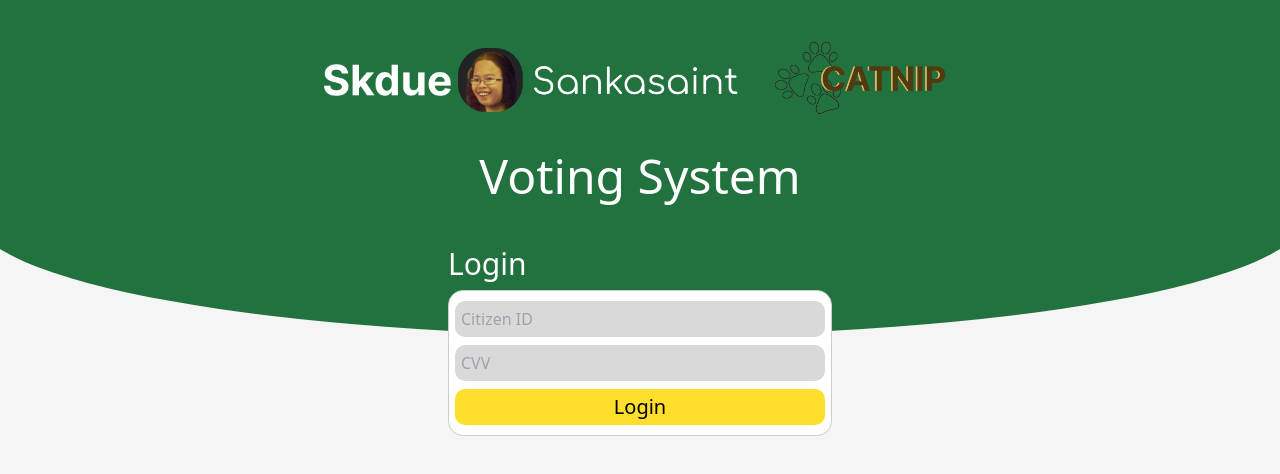
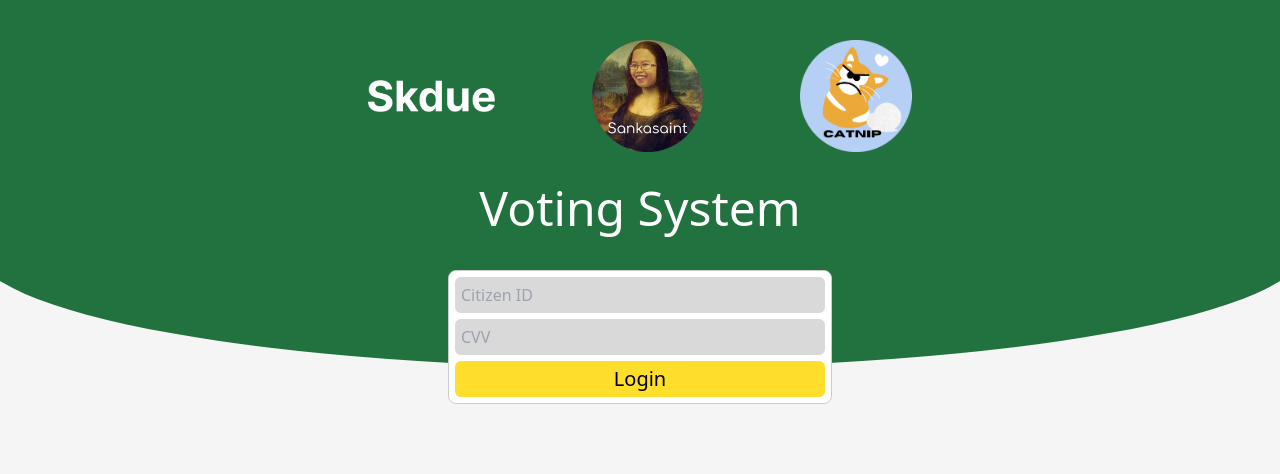
Before and after one commit to skdue-voter/skdue-voter, a Next.js app: page / in a window 1280 px wide. Shown: the top 474 px of the page. Built offline with nearby package versions, Linux system fonts and the light colour scheme.

Commit message:
update module logo

```diff
--- a/pages/index.js
+++ b/pages/index.js
@@ -43,9 +43,9 @@ const Login = () => {
     <div className="flex flex-col items-center">
       <div className="bg-green w-full">
         <div className="flex place-content-around place-items-center pt-10 pb-4 px-80">
-          <img className="max-h-8" src={"./logoSkdue.png"} alt="logoSkdue" />
-          <img className="max-h-16" src={"./logoSankasaint.png"}  alt="logoSankasaint" />
-          <img className="max-h-20" src={"./logoCatnip.png"} alt="logoCatnip" />
+          <img className="max-h-8 px-4" src={"./logoSkdue.png"} alt="logoSkdue" />
+          <img className="max-h-28 px-4" src={"./logoSankasaint.png"}  alt="logoSankasaint" />
+          <img className="max-h-28 px-4" src={"./logoCatnip.png"} alt="logoCatnip" />
         </div>
         <h1 className="text-5xl font-medium text-white text-center py-4">Voting System</h1>
       </div>
@@ -54,11 +54,11 @@ const Login = () => {
       </svg>
 
       <div className="z-10 -mt-32">
-        <h1 className="text-3xl font-medium text-white py-2">Login</h1>
-        <div className="bg-white rounded-15 w-96 p-1.5 border border-gray-dark">
+        {/* <h1 className="text-3xl font-medium text-white py-2">Login</h1> */}
+        <div className="bg-white rounded-lg w-96 p-1.5 border border-gray-dark">
           <form onSubmit={handleLogin}>
             <input
-              className="bg-gray rounded-10 p-1.5 my-1 w-full"
+              className="bg-gray rounded-md p-1.5 mb-1.5 w-full"
               type="text"
               name="citizenID"
               placeholder="Citizen ID"
@@ -67,7 +67,7 @@ const Login = () => {
               onChange={handleChange}
             />
             <input
-              className="bg-gray rounded-10 p-1.5 my-1 w-full"
+              className="bg-gray rounded-md p-1.5 mb-1.5 w-full"
               type="password"
               name="cvv"
               placeholder="CVV"
@@ -76,7 +76,7 @@ const Login = () => {
               onChange={handleChange}
             />
             <button type="submit"
-              className="bg-yellow-lemon rounded-10 p-1 my-1 w-full text-xl font-medium hover:opacity-80"
+              className="bg-yellow-lemon rounded-md p-1 w-full text-xl font-medium hover:opacity-80"
             >Login</button>
           </form>
         </div>
```
Also changed, not shown: public/logoCatnip.png, public/logoSankasaint.png.
